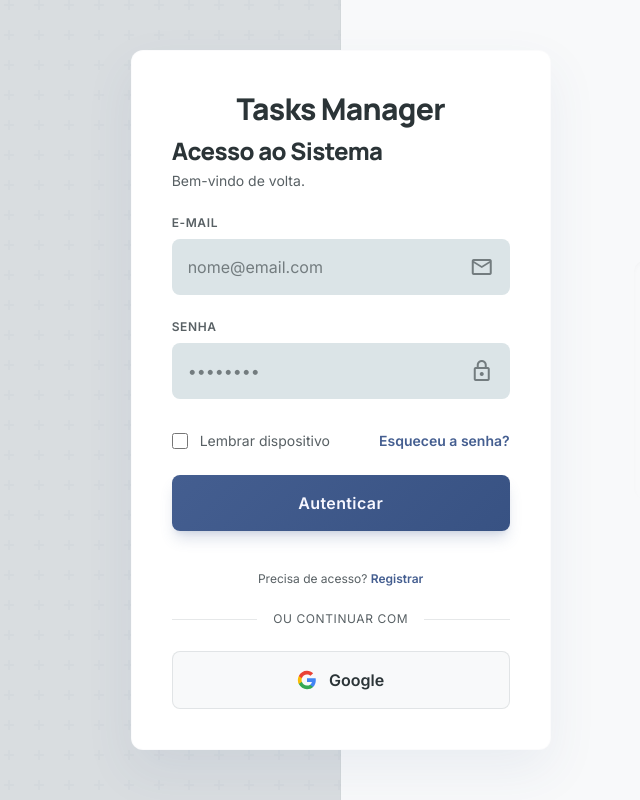
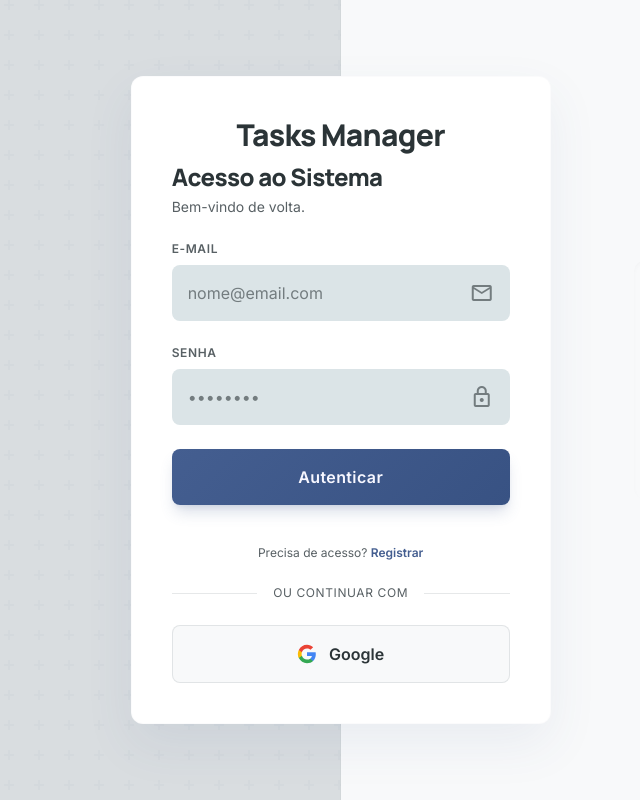
Before and after one commit to rbressanelli/tasks-manager, a React (Vite) app: page / in a window 1280 px wide. Shown: the whole page, without its empty margins (86-726 px from the left). Built offline with nearby package versions, Linux system fonts and the light colour scheme; no server answers; grey boxes are pictures that could not be loaded.

Commit message:
Feat: implemented readme file

```diff
--- a/src/pages/Login/index.tsx
+++ b/src/pages/Login/index.tsx
@@ -218,7 +218,7 @@ const Login = () => {
                   </div>
                 )}
 
-                {!isRegistering && (
+                {/* {!isRegistering && (
                   <div className="flex items-center justify-between pt-2">
                     <label className="flex items-center gap-3 cursor-pointer">
                       <input
@@ -236,7 +236,7 @@ const Login = () => {
                       Esqueceu a senha?
                     </button>
                   </div>
-                )}
+                )} */}
 
                 <button
                   className="w-full brushed-steel py-4 rounded-lg text-on-primary font-bold tracking-wide shadow-lg shadow-primary/20 hover:opacity-90 active:scale-[0.98] transition-all disabled:opacity-50 cursor-pointer"
```
Also changed, not shown: 1 other file (tests, documents, lock files or other folders).
